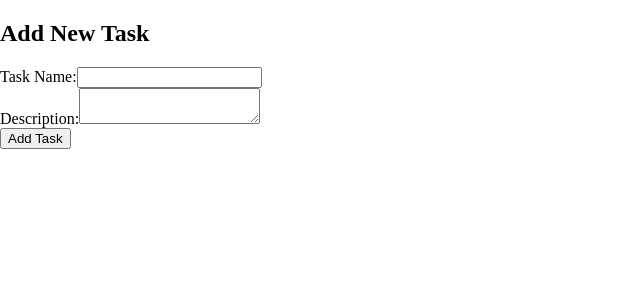
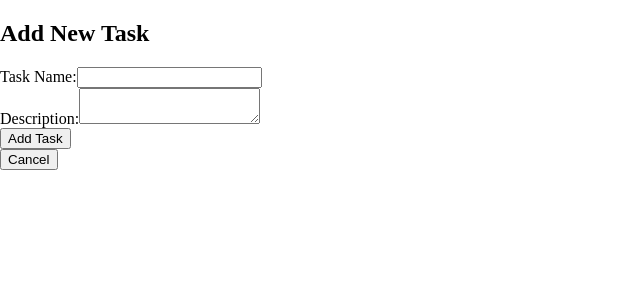
Before and after one commit to ako2223/notes2, a Vue app: page /add in a window 1280 px wide. Shown: the top 300 px of the page, without its empty margins (0-640 px from the left). Built offline with nearby package versions, Linux system fonts and the light colour scheme.

Commit message:
Added cancel button to go back to home page without adding task

```diff
--- a/src/components/AddTask.vue
+++ b/src/components/AddTask.vue
@@ -13,6 +13,7 @@
         </div>
         <button type="submit">Add Task</button>
       </form>
+      <button  @click="goToHomePage()">Cancel</button>
     </div>
   </template>
 
```
